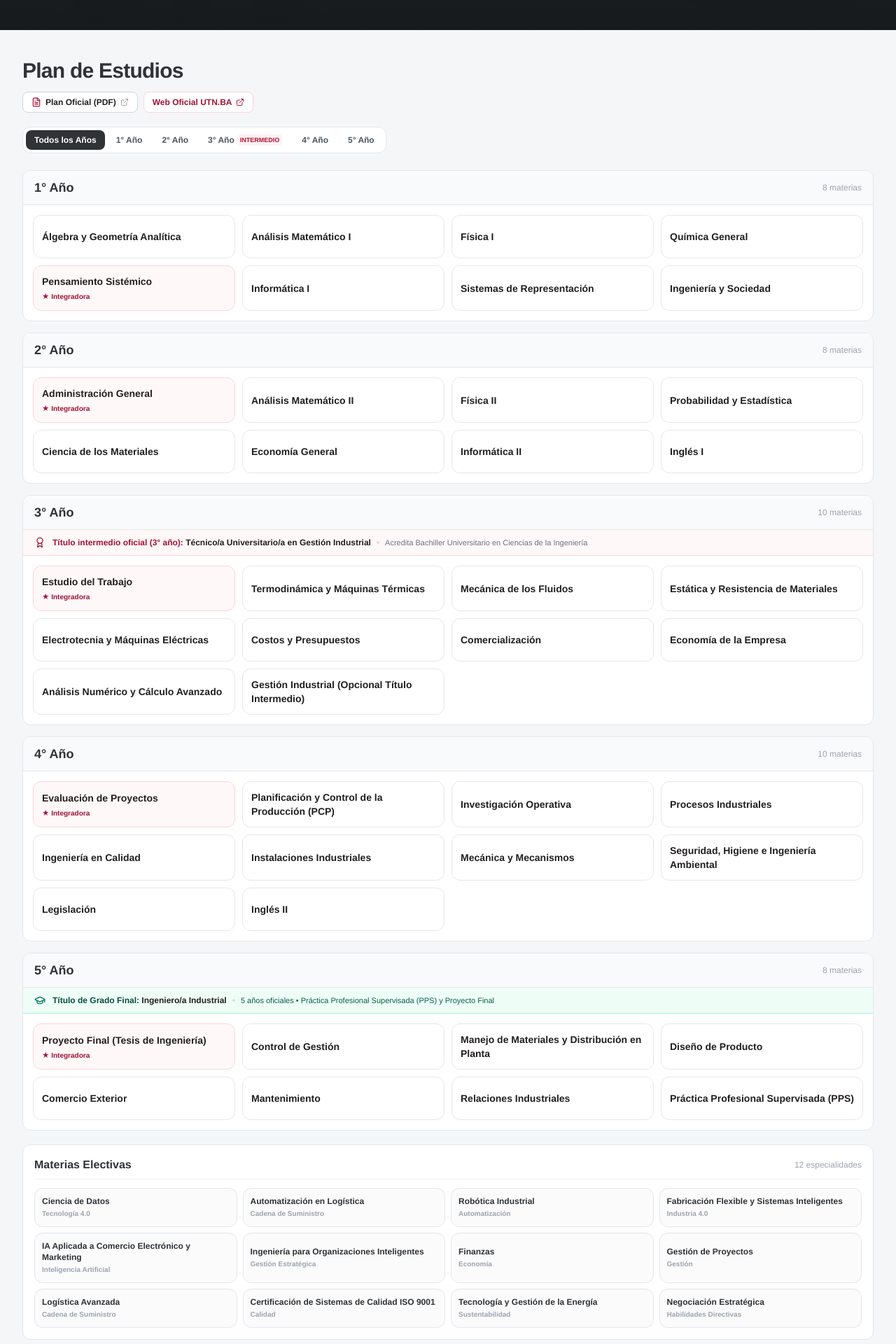
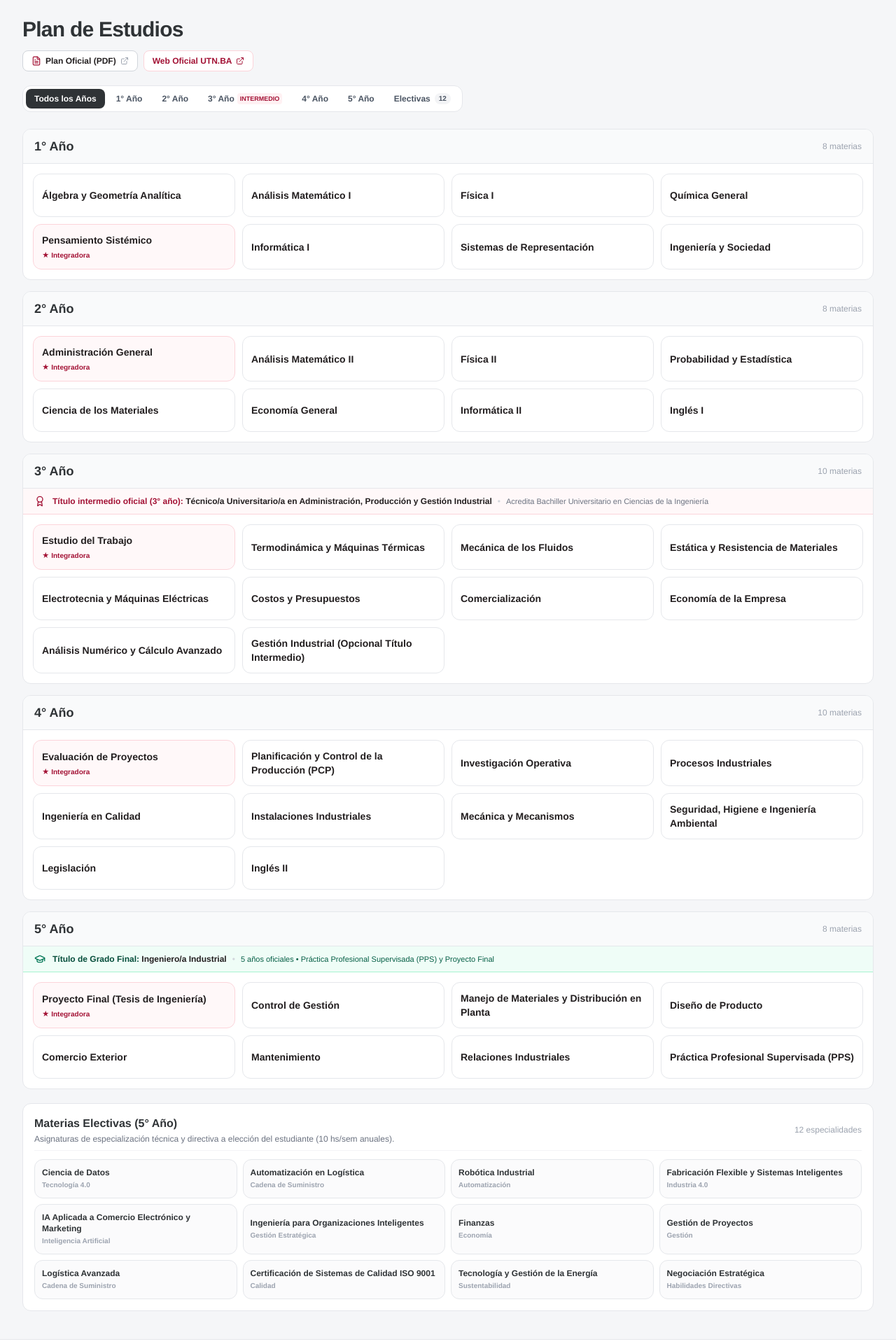
Before and after one commit to manutorres413-tech/ingenieria-industrial-utnba, a React (Vite) app: page / in a window 1280 px wide. Shown: the part 700-2620 px from the top of the page at 70% size. Built offline with nearby package versions, Linux system fonts and the light colour scheme.

Commit message:
feat: add Electivas filter tab, isolate year filters, update full intermediate title, and clean hero text

```diff
--- a/src/components/Hero.jsx
+++ b/src/components/Hero.jsx
@@ -85,10 +85,6 @@ export default function Hero() {
               </span>
             </div>
           </div>
-
-          <div className="mt-4 pt-2.5 border-t border-white/10 text-center text-[11px] sm:text-xs text-gray-300">
-            ⭐ <strong className="text-white">Título Intermedio (3° año):</strong> Técnico/a Universitario/a en Gestión Industrial &nbsp;•&nbsp; 🎓 <strong className="text-white">Título de Grado (5° año):</strong> Ingeniero/a Industrial
-          </div>
         </div>
 
         {/* Botones de acción centrados y unificados */}
--- a/src/components/SteppedStudyPlan.jsx
+++ b/src/components/SteppedStudyPlan.jsx
@@ -63,18 +63,36 @@ export default function SteppedStudyPlan() {
                 onClick={() => setSelectedNivel(num)}
                 className={`px-3 py-1.5 rounded-lg text-xs font-bold whitespace-nowrap transition-all flex items-center space-x-1 ${
                   selectedNivel === num
-                    ? 'bg-[#B71234] text-white'
-                    : 'text-gray-600 hover:text-[#B71234] hover:bg-gray-100'
+                    ? 'bg-[#A31235] text-white'
+                    : 'text-gray-600 hover:text-[#A31235] hover:bg-gray-100'
                 }`}
               >
                 <span>{num}° Año</span>
                 {num === 3 && (
-                  <span className={`text-[9px] px-1 rounded uppercase font-extrabold ${selectedNivel === 3 ? 'bg-white text-[#B71234]' : 'bg-[#FFF1F3] text-[#B71234]'}`}>
+                  <span className={`text-[9px] px-1 rounded uppercase font-extrabold ${selectedNivel === 3 ? 'bg-white text-[#A31235]' : 'bg-[#FFF1F3] text-[#A31235]'}`}>
                     Intermedio
                   </span>
                 )}
               </button>
             ))}
+
+            <button
+              onClick={() => setSelectedNivel('electivas')}
+              className={`px-3 py-1.5 rounded-lg text-xs font-bold whitespace-nowrap transition-all flex items-center space-x-1.5 ${
+                selectedNivel === 'electivas'
+                  ? 'bg-[#A31235] text-white'
+                  : 'text-gray-600 hover:text-[#A31235] hover:bg-gray-100'
+              }`}
+            >
+              <span>Electivas</span>
+              <span className={`text-[10px] px-1.5 py-0.2 rounded-full font-extrabold ${
+                selectedNivel === 'electivas'
+                  ? 'bg-white text-[#A31235]'
+                  : 'bg-gray-100 text-gray-600'
+              }`}>
+                {asignaturasElectivas.length}
+              </span>
+            </button>
           </div>
         </div>
 
@@ -102,7 +120,7 @@ export default function SteppedStudyPlan() {
                   <div className="flex flex-col sm:flex-row sm:items-center gap-1 sm:gap-2">
                     <div>
                       <strong className="text-[#A31235]">Título intermedio oficial (3° año):</strong>{' '}
-                      <span className="text-[#231F20] font-bold">Técnico/a Universitario/a en Gestión Industrial</span>
+                      <span className="text-[#231F20] font-bold">Técnico/a Universitario/a en Administración, Producción y Gestión Industrial</span>
                     </div>
                     <span className="hidden sm:inline text-gray-300">•</span>
                     <span className="text-gray-500 text-[11px]">Acredita Bachiller Universitario en Ciencias de la Ingeniería</span>
@@ -153,16 +171,35 @@ export default function SteppedStudyPlan() {
                 })}
               </div>
 
+              {/* Nota de electivas en 5° año cuando se filtra específicamente por 5° año */}
+              {level.nivel === 5 && selectedNivel === 5 && (
+                <div className="p-3 bg-gray-50/80 border-t border-gray-200 flex flex-col sm:flex-row sm:items-center justify-between gap-2 text-xs text-gray-600">
+                  <span>💡 En 5° año se cursan además <strong>10 hs/sem de Asignaturas Electivas</strong> a elección.</span>
+                  <button
+                    onClick={() => setSelectedNivel('electivas')}
+                    className="inline-flex items-center text-xs font-bold text-[#A31235] hover:underline cursor-pointer shrink-0"
+                  >
+                    Ver las 12 materias electivas →
+                  </button>
+                </div>
+              )}
+
             </div>
           ))}
         </div>
 
-        {/* Materias Electivas - Diseño compacto e interactivo en cuadrados */}
-        <div className="mt-5 bg-white rounded-xl border border-gray-200 p-4 text-left">
-          <div className="pb-2 mb-3 border-b border-gray-100 flex items-center justify-between">
+        {/* Materias Electivas - Mostradas en 'Todos los Años' o en la pestaña 'Electivas' */}
+        {(selectedNivel === 'all' || selectedNivel === 'electivas') && (
+          <div className="mt-5 bg-white rounded-xl border border-gray-200 p-4 text-left shadow-2xs">
+            <div className="pb-2 mb-3 border-b border-gray-100 flex items-center justify-between flex-wrap gap-2">
+              <div>
                 <h3 className="text-sm sm:text-base font-bold text-[#2F3336]">
-              Materias Electivas
+                  Materias Electivas (5° Año)
                 </h3>
+                <p className="text-xs text-gray-500 mt-0.5">
+                  Asignaturas de especialización técnica y directiva a elección del estudiante (10 hs/sem anuales).
+                </p>
+              </div>
               <span className="text-xs text-gray-400 font-medium">
                 {asignaturasElectivas.length} especialidades
               </span>
@@ -188,6 +225,7 @@ export default function SteppedStudyPlan() {
               ))}
             </div>
           </div>
+        )}
 
       </div>
 
--- a/src/data/planEstudios.js
+++ b/src/data/planEstudios.js
@@ -203,7 +203,7 @@ export const planEstudios = [
     descripcion: "Física térmica, fluidos, estructuras mecánicas, estudio de tiempos, costos y comercialización.",
     horasSemanales: 31,
     hitoTituloIntermedio: {
-      nombre: "Título Intermedio: Técnico/a Universitario/a en Gestión Industrial",
+      nombre: "Título Intermedio: Técnico/a Universitario/a en Administración, Producción y Gestión Industrial",
       reconocimiento: "Bachiller Universitario en Ciencias de la Ingeniería (CIN/CONEAU)",
       descripcion: "Habilita inserción laboral técnica calificada tras aprobar 1°, 2° y 3° año completos y cursar Gestión Industrial."
     },
@@ -304,7 +304,7 @@ export const planEstudios = [
         horas: "2 hs/sem",
         tipo: "Especial Título Intermedio",
         regimen: "Anual",
-        descripcion: "Módulo integrativo obligatorio para la titulación intermedia de Técnico/a Universitario/a en Gestión Industrial.",
+        descripcion: "Módulo integrativo obligatorio para la titulación intermedia de Técnico/a Universitario/a en Administración, Producción y Gestión Industrial.",
         correlativasCursar: "10, 11, 14, 15",
         correlativasRendir: "1°, 2° y 3° año completo"
       }
```
Also changed, not shown: 2 other files (tests, documents, lock files or other folders). Lines whose indentation alone changed are shown as unchanged.
